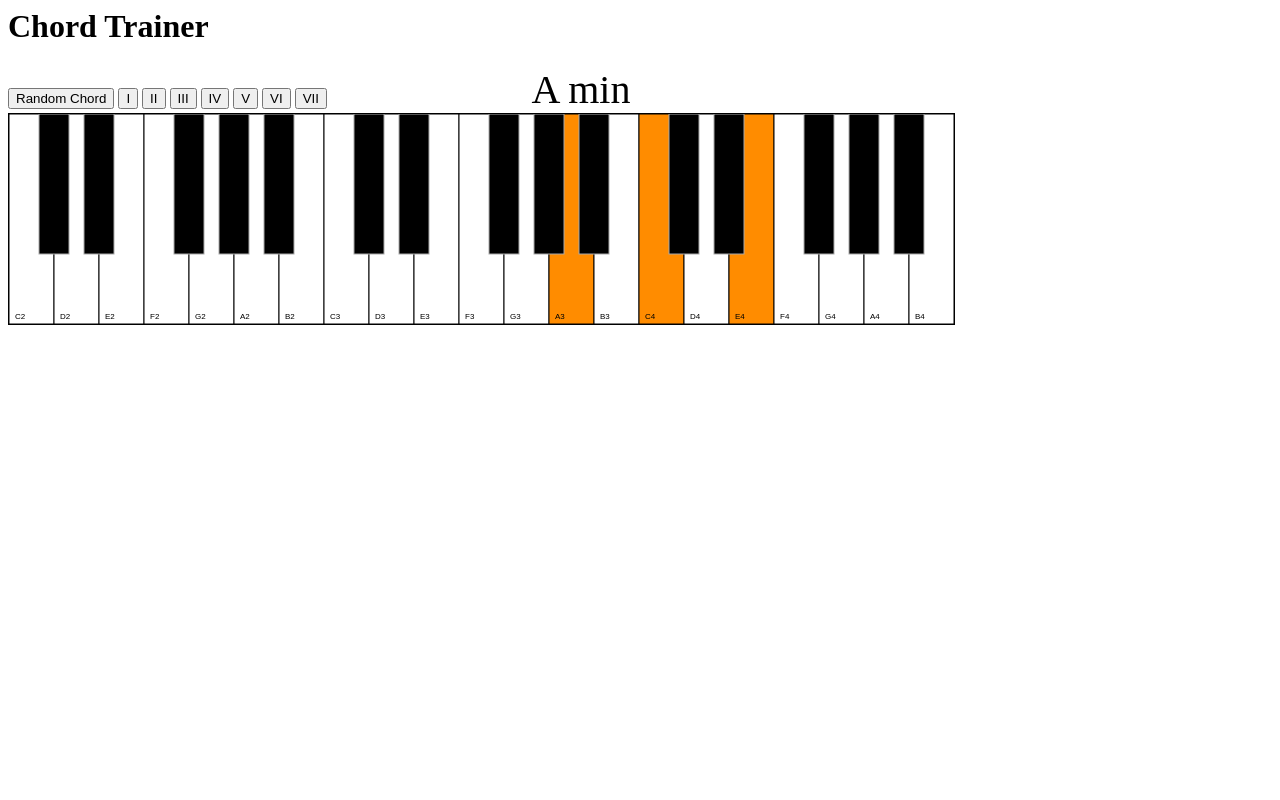
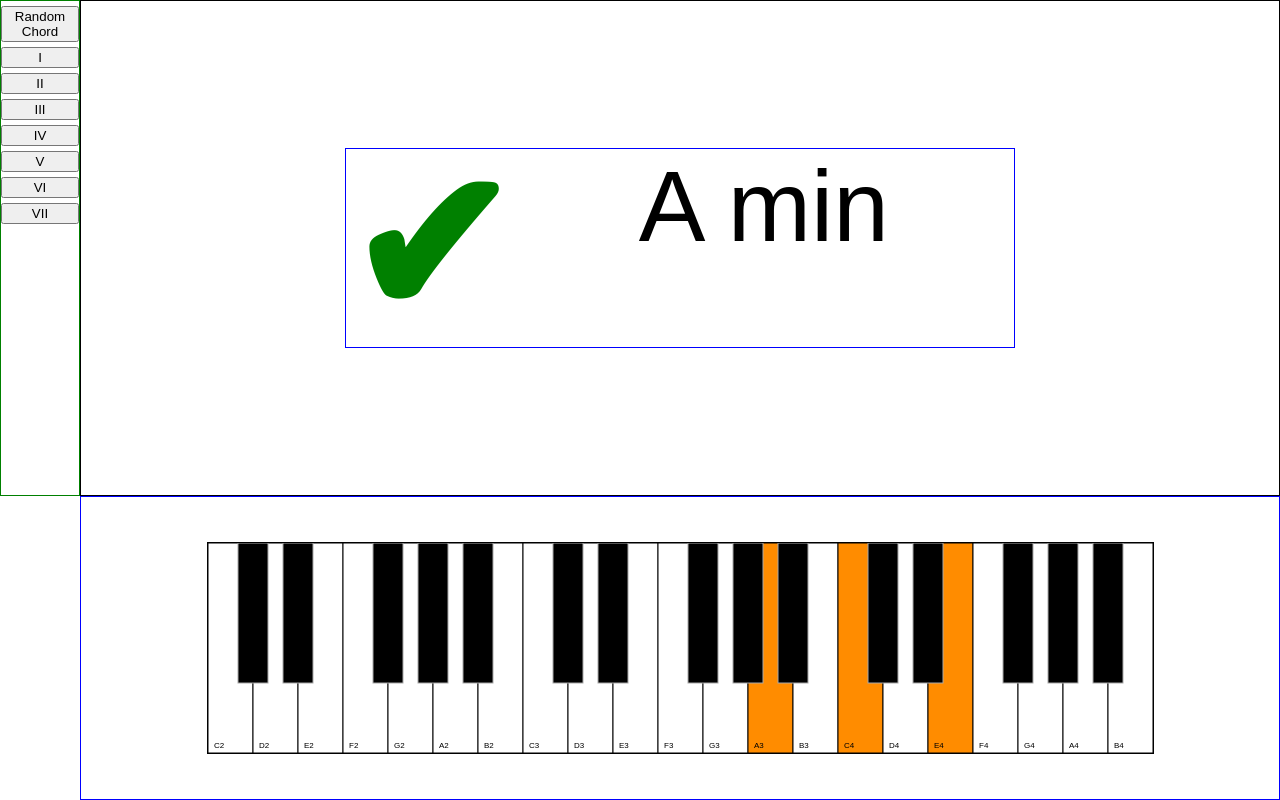
Before and after one commit to OneGeek/chord-trainer, a plain HTML site: page index.html in a window 1280 px wide. Drawn offline with Linux system fonts and the light colour scheme.

Commit message:
New layout

```diff
--- a/chord-trainer.css
+++ b/chord-trainer.css
@@ -1,14 +1,48 @@
-
-.clock {
-    color: black;
+html,
+body
+{
+    height: 100%;
+    width: 100%;
+    margin: 0;
+}
+body{
+    display: grid;
+    grid-template-areas:
+        "controls task     task     task"
+        "controls task     task     task"
+        "controls task     task     task"
+        ".        keyboard keyboard keyboard"
+        ;
+    grid-template-columns: 80px 1fr;
 }
 
-.clock.tick {
-    color: orange;
+.controls {
+    grid-area: controls;
+    border: 1px solid green;
 }
 
-.keyboard, .keyboard > g {
+.controls > *
+{
+    width: 100%;
+    margin-top: 5px;
+}
+
+
+.keyboard-wrap {
+    display: grid;
+    grid-area: keyboard;
+
+    grid-template-areas: ". k ." ;
+    grid-template-columns: repeat(3, 1fr);
+
+    border: 1px solid blue;
+}
+
+.keyboard {
+    grid-area: k;
     border: 1px solid black;
+    align-self: center;
+    justify-self: center;
 }
 
 .keyboard .white.key {
@@ -39,9 +73,53 @@
     fill: darkorange;
 }
 
+.task {
+    display: grid;
+    grid-area: task;
+
+    grid-template-areas:
+        ". . ."
+        ". p ."
+        ". . ."
+        ;
+    grid-template-columns: repeat(3, 1fr);
+    grid-template-rows: 1fr 200px 1fr;
+
+    border: 1px solid black;
+}
+
+.task .prompt {
+    display: grid;
+    grid-area: p;
+    border: 1px solid blue;
+    grid-template-areas: "feedback prompt prompt prompt";
+}
+
+.task .prompt .feedback {
+    grid-area: feedback;
+}
+
+.task .prompt .correct,
+.task .prompt .incorrect {
+    font-size: 200px;
+    font-weight: bold;
+    transition: 500ms all;
+    line-height: 200px;
+}
+
 .chord-prompt {
-    display: inline-block;
+    grid-area: prompt;
+    font-family: sans-serif;
     width: 500px;
     text-align: center;
-    font-size: 40px;
+    font-size: 100px;
 }
+
+.task .prompt .correct {
+    color: green;
+}
+
+.task .prompt .incorrect {
+    color: red;
+    display: none;
+}
--- a/chord-trainer.js
+++ b/chord-trainer.js
@@ -1,14 +1,4 @@
 
-const MidiMessage = {
-    NoteOn: 144,
-    NoteOff: 128,
-    Clock: 248
-}
-
-const MIDI_C0_OFFSET = 24;
-const OCTAVE_SEMITONES = 12;
-const NOTE_NAMES = [ 'C','C#','D','D#','E','F','F#','G','G#','A','A#','B' ];
-const ORDINALS = [ 'First','Second','Third','Fourth','Fifth','Sixth','Seventh' ];
 
 
 class KeyboardKey {
@@ -42,8 +32,6 @@ class MidiUtil  {
         this.inputs = null;
         this.inputSelector = null;
         this.port = null;
-        this.clockElement = document.querySelector('.clock');
-        this.clockTick = false;
 
         this.onNoteStateChange = onNoteStateChange;
 
@@ -94,7 +82,6 @@ class MidiUtil  {
 
         switch (command) {
             case MidiMessage.Clock:
-                //this.tickClock();
                 break;
             case MidiMessage.NoteOn:
                 this.onNoteStateChange(note, true);
@@ -105,43 +92,28 @@ class MidiUtil  {
         }
     }
 
-    tickClock() {
-        if (this.clockTick) {
-            this.clockElement.classList.add('tick');
-        } else {
-            this.clockElement.classList.remove('tick');
-        }
-        this.clockTick = !this.clockTick;
-    }
 };
 
-const SCALE_FACTOR = 3
-const KEY_WIDTH_WHITE = 15 * SCALE_FACTOR;
-const KEY_WIDTH_BLACK = 10 * SCALE_FACTOR;
-const KEYBOARD_HEIGHT = 70 * SCALE_FACTOR;
-const KEY_HEIGHT_WHITE = KEYBOARD_HEIGHT;
-const KEY_HEIGHT_BLACK = Math.round((2/3) * KEY_HEIGHT_WHITE);
-const OCTAVE_WIDTH = 7 * KEY_WIDTH_WHITE; // 7 white keys
-const OCTAVE_TOTAL = 5;
 
 class Keyboard {
 
     constructor() {
-        this.svg = d3.select('svg.keyboard');
-
-        console.log(this.svg);
 
         var octaveOffset = 2;
 
         this.width = (OCTAVE_TOTAL - octaveOffset) * OCTAVE_WIDTH;
         this.height = KEYBOARD_HEIGHT;
 
-        this.svg.attr('width', this.width);
-        this.svg.attr('height', this.height);
+        this.svg = d3.select('svg.keyboard')
+            .attr('width', this.width)
+            .attr('height', this.height)
+            .style('width', this.width + 'px')
+            .style('height', this.height + 'px');
 
-        this.g = this.svg
-            .append('g')
-                .attr('transform', 'translate(' + (-2 * OCTAVE_WIDTH) + ',0)')
+        console.log(this.svg);
+
+        this.g = this.svg .append('g')
+                .attr('transform', 'translate(' + (-2 * OCTAVE_WIDTH) + ',0)');
 
         this.state = [];
         for (var i=0; i < OCTAVE_TOTAL * OCTAVE_SEMITONES; i++) {
@@ -223,20 +195,6 @@ class ScaleDegree {
     }
 }
 
-const ONE_OCTAVE = [];
-for (var i=0; i < OCTAVE_SEMITONES; i++) {
-    ONE_OCTAVE[i] = new KeyboardKey(i);
-}
-
-const MINOR_THIRD = 3;
-const MAJOR_THIRD = 4;
-const PERFECT_FOURTH = 5;
-const MAJOR_CHORD_INTERVALS = [MAJOR_THIRD, MINOR_THIRD];
-const MINOR_CHORD_INTERVALS = [MINOR_THIRD, MAJOR_THIRD];
-const DIMINISHED_CHORD_INTERVALS = [MINOR_THIRD, MINOR_THIRD];
-
-const MAJOR_SCALE_PATTERN = [2,2,1,2,2,2,1]
-const MAJOR_CHORD_DEGREES = [1,3,5]
 const MAJOR_CHORD_DEGREES_EX = [
     new ScaleDegree(1),
     new ScaleDegree(3),
@@ -270,7 +228,7 @@ class Chord {
         }
         */
 
-        for (i = 0; i < this.degrees.length; i++) {
+        for (var i = 0; i < this.degrees.length; i++) {
             var degree = this.degrees[i];
             var scalePosition = degree.degree - 1 + chordRootDegree;
             console.log(degree.degree, scalePosition);
@@ -371,27 +329,9 @@ class ChordTrainer {
             chordQuality = 'dim';
         }
 
+
+
         document.querySelector('.chord-prompt').innerText = new KeyboardKey(chordNotes[0]).name + ' ' + chordQuality;
-    }
-
-    chordNotes(rootNote, scalePattern, chordDegrees, degreeOffset) {
-        if (typeof degreeOffset === 'undefined') {
-            degreeOffset = 0;
-        }
-        var chordNotes = [];
-
-        var cumulativeOffset = 0;
-        var cumulativeScalePattern = [];
-        for (var i=0; i < scalePattern.length; i++) {
-            cumulativeScalePattern.push(cumulativeOffset);
-            cumulativeOffset += scalePattern[i];
-        }
-
-        for (i = 0; i < chordDegrees.length; i++) {
-            chordNotes.push(rootNote + cumulativeScalePattern[chordDegrees[i] - 1 + degreeOffset]);
-        }
-
-        return chordNotes;
     }
 }
 
--- /dev/null
+++ b/constants.js
@@ -0,0 +1,30 @@
+
+const MidiMessage = {
+    NoteOn: 144,
+    NoteOff: 128,
+    Clock: 248
+}
+
+const MIDI_C0_OFFSET = 24;
+const OCTAVE_SEMITONES = 12;
+const NOTE_NAMES = [ 'C','C#','D','D#','E','F','F#','G','G#','A','A#','B' ];
+const ORDINALS = [ 'First','Second','Third','Fourth','Fifth','Sixth','Seventh' ];
+
+const SCALE_FACTOR = 3
+const KEY_WIDTH_WHITE = 15 * SCALE_FACTOR;
+const KEY_WIDTH_BLACK = 10 * SCALE_FACTOR;
+const KEYBOARD_HEIGHT = 70 * SCALE_FACTOR;
+const KEY_HEIGHT_WHITE = KEYBOARD_HEIGHT;
+const KEY_HEIGHT_BLACK = Math.round((2/3) * KEY_HEIGHT_WHITE);
+const OCTAVE_WIDTH = 7 * KEY_WIDTH_WHITE; // 7 white keys
+const OCTAVE_TOTAL = 5;
+
+const MINOR_THIRD = 3;
+const MAJOR_THIRD = 4;
+const PERFECT_FOURTH = 5;
+const MAJOR_CHORD_INTERVALS = [MAJOR_THIRD, MINOR_THIRD];
+const MINOR_CHORD_INTERVALS = [MINOR_THIRD, MAJOR_THIRD];
+const DIMINISHED_CHORD_INTERVALS = [MINOR_THIRD, MINOR_THIRD];
+
+const MAJOR_SCALE_PATTERN = [2,2,1,2,2,2,1]
+const MAJOR_CHORD_DEGREES = [1,3,5]
--- a/index.html
+++ b/index.html
@@ -1,12 +1,13 @@
+<!DOCTYPE html>
 <html>
 <head>
     <link href="chord-trainer.css" rel="stylesheet">
+    <script src="constants.js"></script>
     <script src="chord-trainer.js"></script>
     <script src="d3.js"></script>
 </head>
 <body onload="init()">
-    <div>
-        <h1>Chord Trainer</h1>
+    <div class="controls">
         <button onclick="promptForChord()">Random Chord</button>
         <button onclick="promptForChord(1)">I</button>
         <button onclick="promptForChord(2)">II</button>
@@ -15,10 +16,19 @@
         <button onclick="promptForChord(5)">V</button>
         <button onclick="promptForChord(6)">VI</button>
         <button onclick="promptForChord(7)">VII</button>
-        <span class="chord-prompt"></span>
     </div>
-    <span style="display:none;" class="clock">•</span>
-    <svg class="keyboard"></svg>
+    <div class="task">
+        <div class="prompt">
+            <div class="feedback">
+                <div class="correct">&#x2714;</div>
+                <div class="incorrect">&#x2718;</div>
+            </div>
+            <div class="chord-prompt"></div>
+        </div>
+    </div>
+    <div class="keyboard-wrap">
+        <svg class="keyboard"></svg>
+    </div>
 
 </body>
 </html>
```
